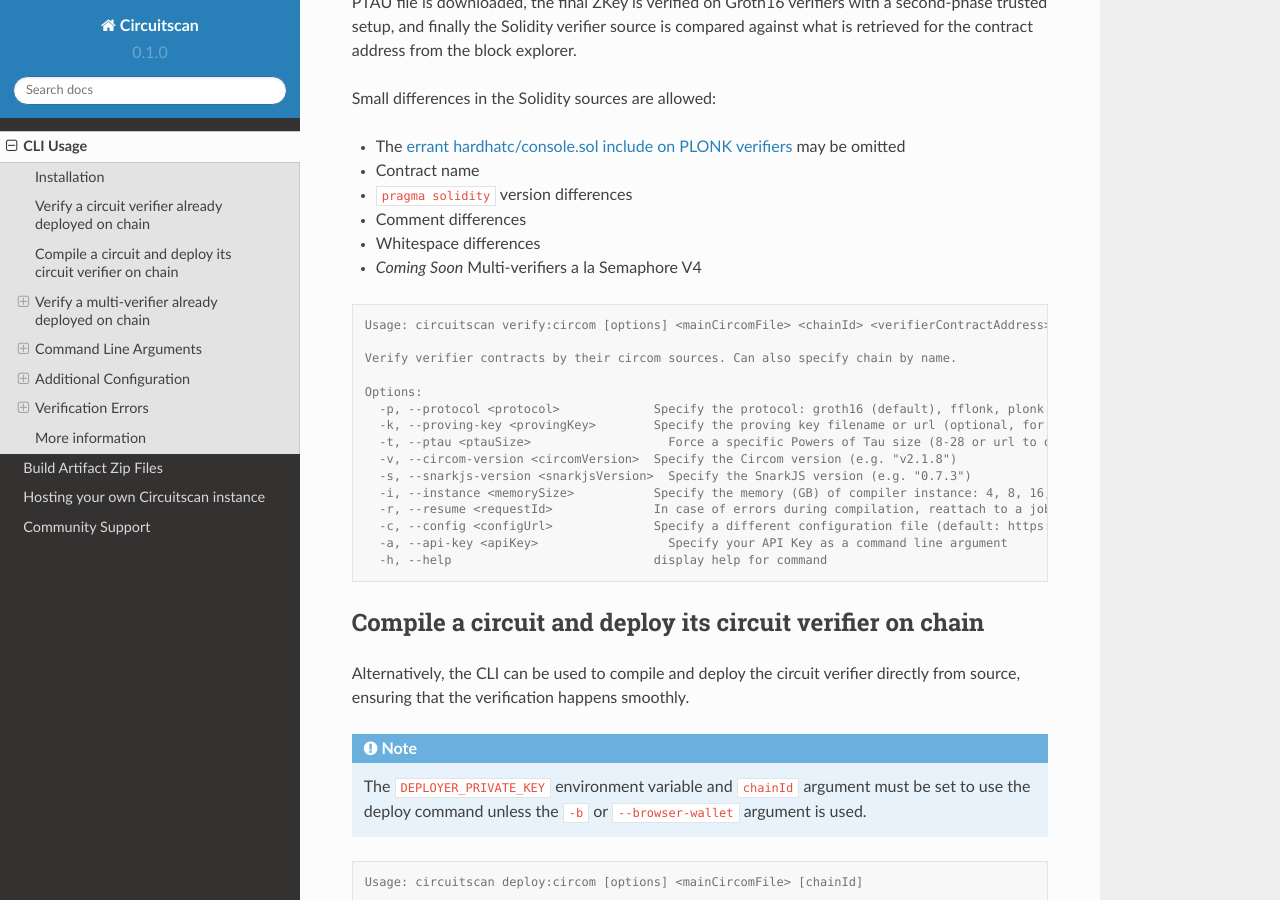
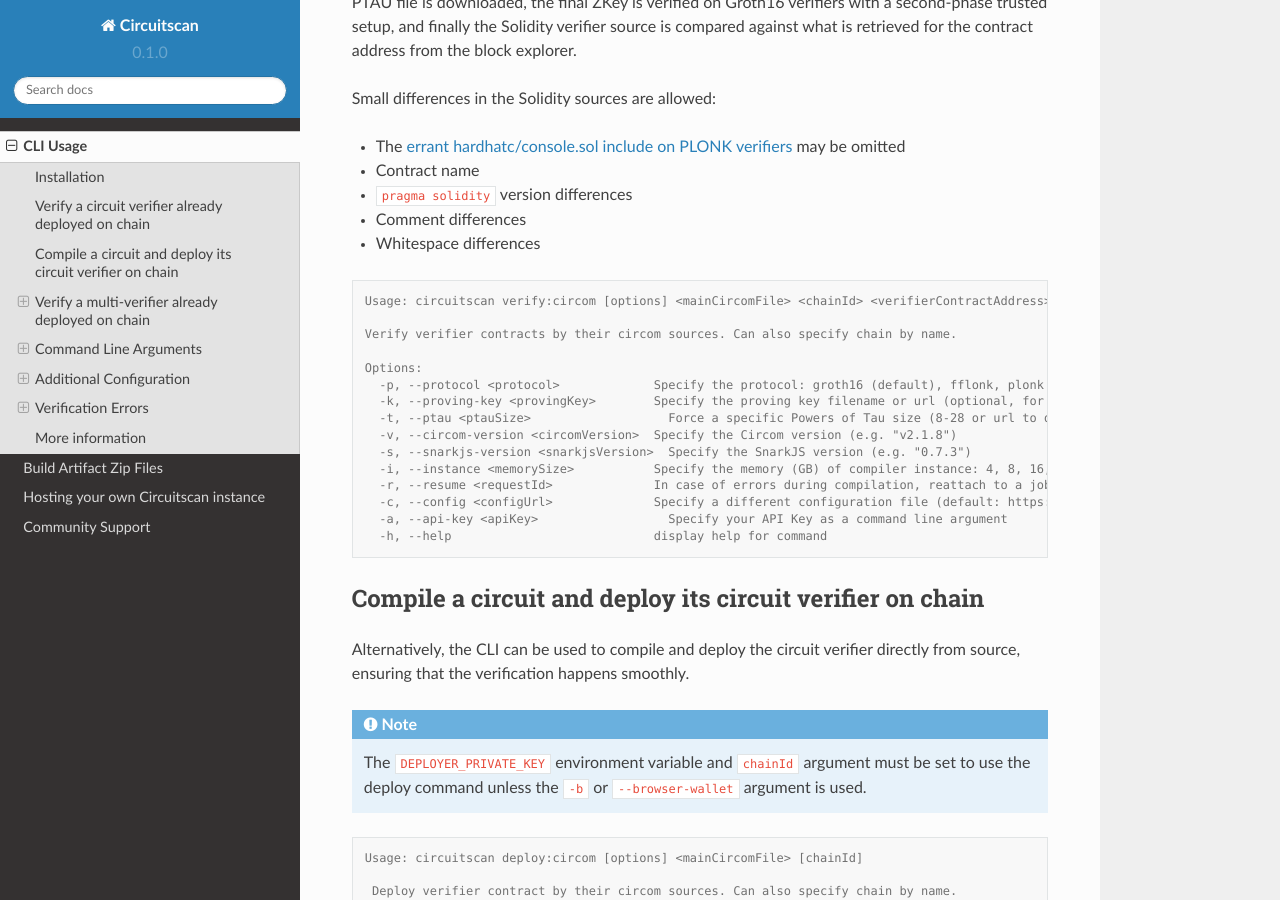
Before and after one commit to circuitscan/docs, a Sphinx documentation site: the page built from docs/source/usage.rst, in a window 1280 px wide and 900 px high, scrolled down 663 px. Built offline with Sphinx 7.4.7 and the Read the Docs theme 2.0.0, drawn with Linux system fonts in a browser that asks for light colours.

Commit message:
Multi-verifiers now supported

```diff
--- a/docs/source/usage.rst
+++ b/docs/source/usage.rst
@@ -32,7 +32,6 @@
 * ``pragma solidity`` version differences
 * Comment differences
 * Whitespace differences
-* *Coming Soon* Multi-verifiers a la Semaphore V4
 
 .. code-block:: console
 
```
